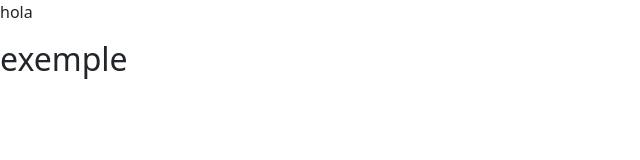
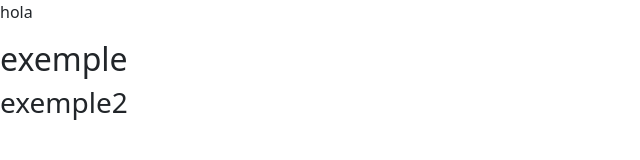
Before and after one commit to Dgrozama/Dgrozama.github.io, a plain HTML site: page index.html in a window 1280 px wide. Shown: the whole page, without its empty margins (0-640 px from the left). Drawn offline with nearby package versions, Linux system fonts and the light colour scheme.

Commit message:
Update index.html

```diff
--- a/index.html
+++ b/index.html
@@ -19,7 +19,7 @@
 
 
     <h2>exemple</h2>
-
+    <h3>exemple2</h3>
 
 
 
```
